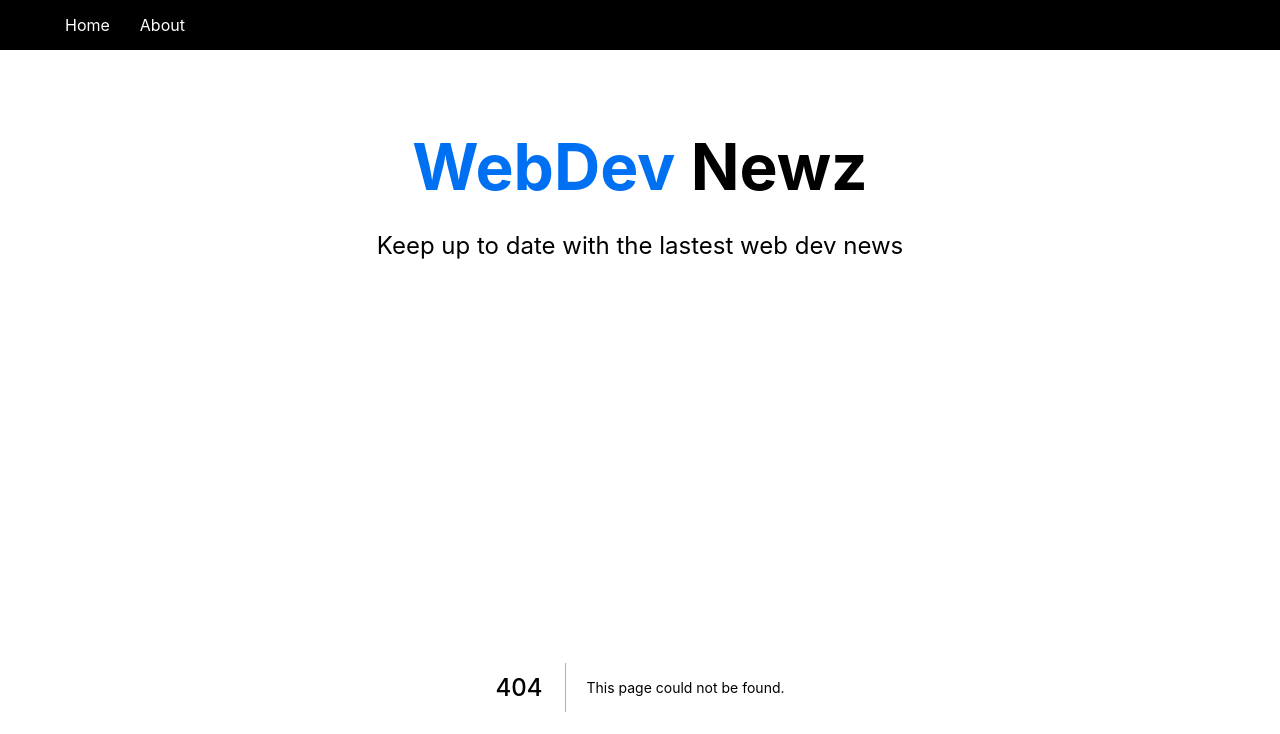
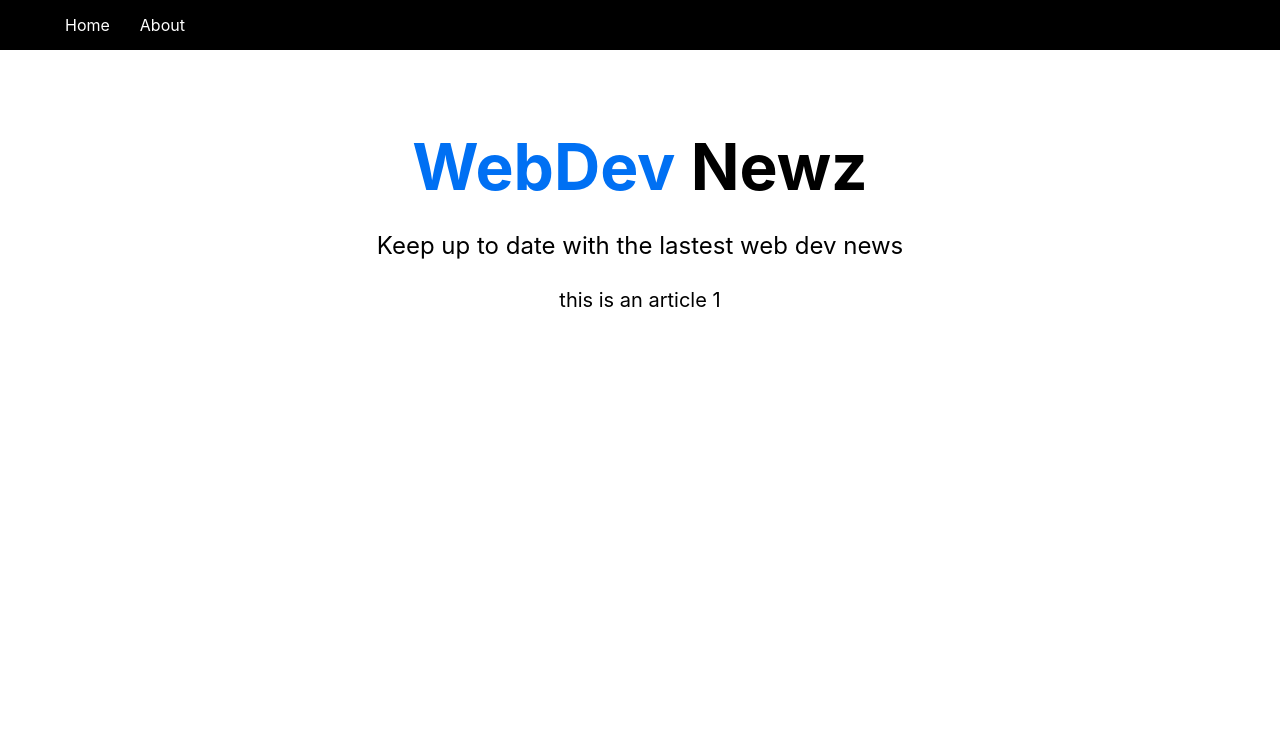
Before and after one commit to elvisvidal/next-crash-course, a Next.js app: page /article/1 in a window 1280 px wide. Before the commit this address had no page. Shown: the top 734 px of the page. Built offline with nearby package versions, Linux system fonts and the light colour scheme.

Commit message:
Nested Routing

```diff
--- /dev/null
+++ b/pages/article/[id]/index.js
@@ -0,0 +1,14 @@
+import { useRouter } from 'next/router';
+
+const article = () => {
+  const router = useRouter();
+  const { id } = router.query;
+
+  return (
+    <div>
+      this is an article {id}
+    </div>
+  )
+}
+
+export default article;
```
